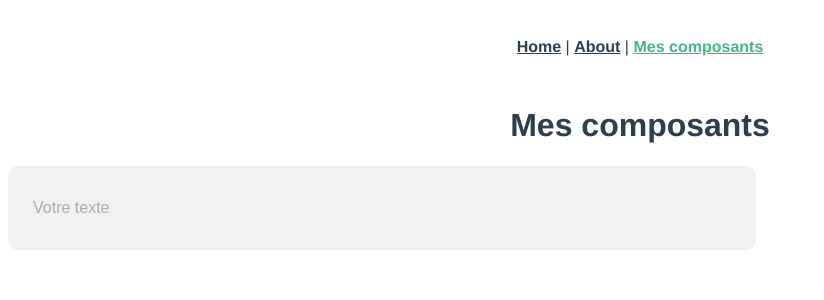
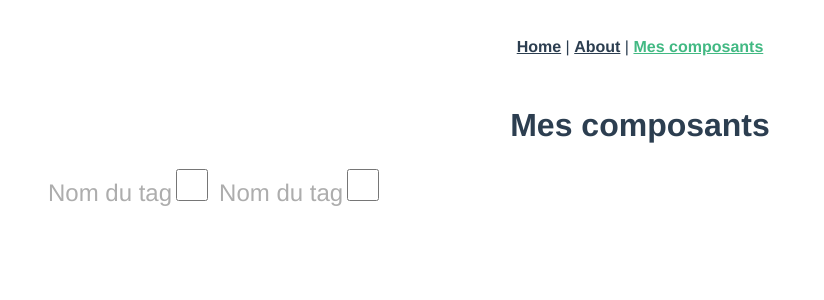
Before and after one commit to MaximHivin/Apotheose-Ojapon, a Vue app: page /composant in a window 1280 px wide. Shown: the top 300 px of the page, without its empty margins (0-824 px from the left). Built offline with nearby package versions, Linux system fonts and the light colour scheme.

Commit message:
Intégration tag

```diff
--- /dev/null
+++ b/src/components/Tag.vue
@@ -0,0 +1,60 @@
+<template>
+     <ul class="list_tag">
+         <li>
+             <label for="tag">Nom du tag</label>
+             <input type="checkbox" name="tag" id="tag" class="tag">
+        </li>
+                 <li>
+             <label for="tag">Nom du tag</label>
+             <input type="checkbox" name="tag" id="tag" class="tag">
+        </li>
+     </ul>
+     <a href="#" class="tag_button">Afficher les filtres</a>
+</template>
+
+<script>
+
+export default {
+
+}
+</script>
+
+<style>
+[type="checkbox"]{
+    width: 32px;
+    height: 32px;
+}
+
+.list_tag{
+    display: flex;
+    list-style-type: none;
+}
+
+.list_tag li{
+    font-size: 24px;
+    color: #ADADAD;
+    font-weight: 500;
+    margin-right: 8px;
+}
+
+.tag_button{
+    color:#CE1137;
+    font-size: 18px;
+    font-weight: bold;
+    text-decoration: none;
+    display:none;
+}
+
+
+@media screen and (max-width: 375px){
+    .list_tag{
+        display: none;
+    }
+    .tag_button{
+        display:block;
+    }
+}
+
+
+
+</style>
--- a/src/views/Composant.vue
+++ b/src/views/Composant.vue
@@ -1,14 +1,14 @@
 <template>
   <h1>Mes composants</h1>
-  <InputText />
+  <Tag />
 </template>
 
 <script>
-import InputText from '@/components/formulaire/InputText.vue'
+import Tag from '@/components/Tag.vue'
 export default {
   name: 'Composant',
   components: {
-    InputText
+    Tag
   }
 }
 </script>
```
